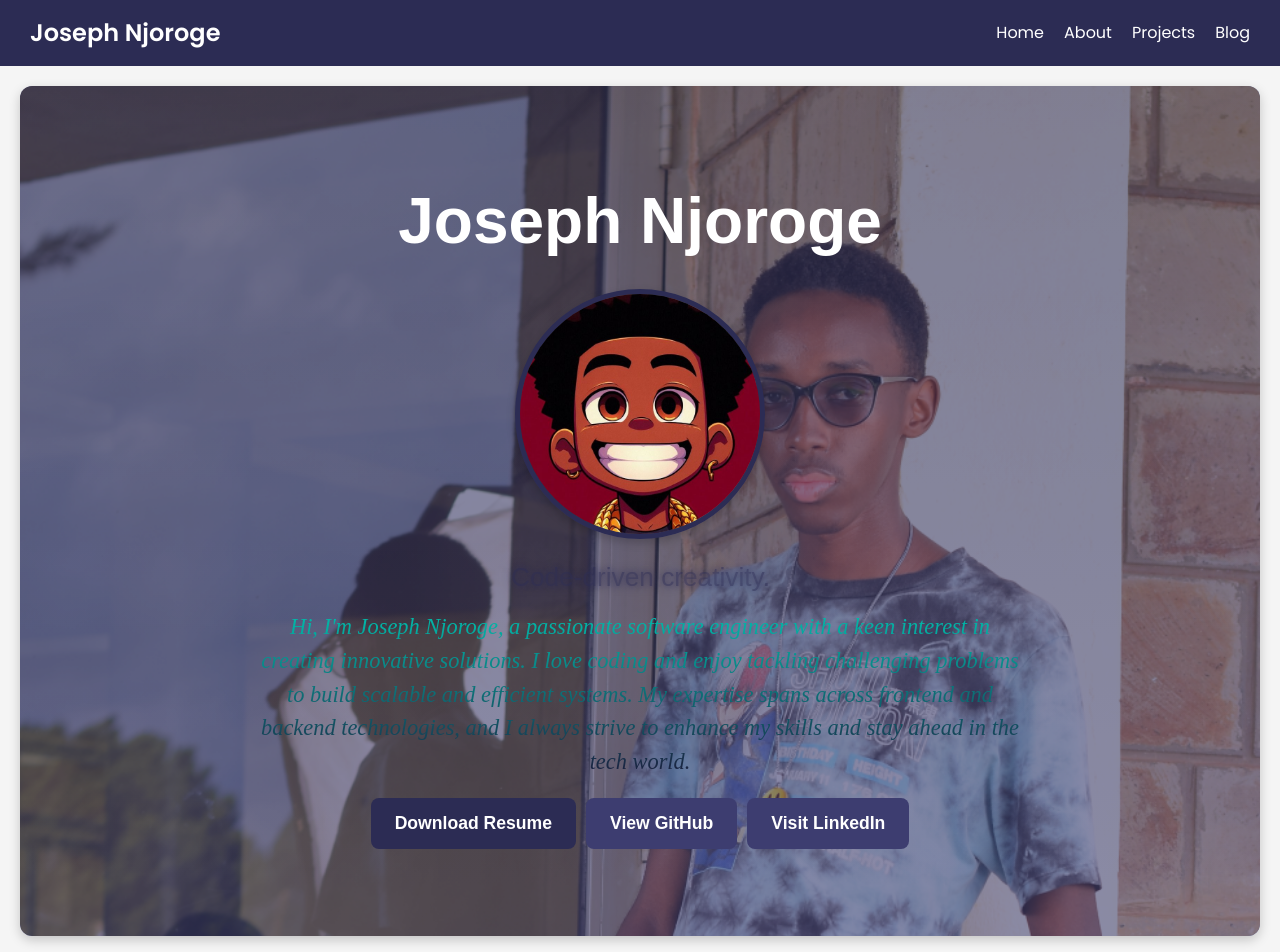
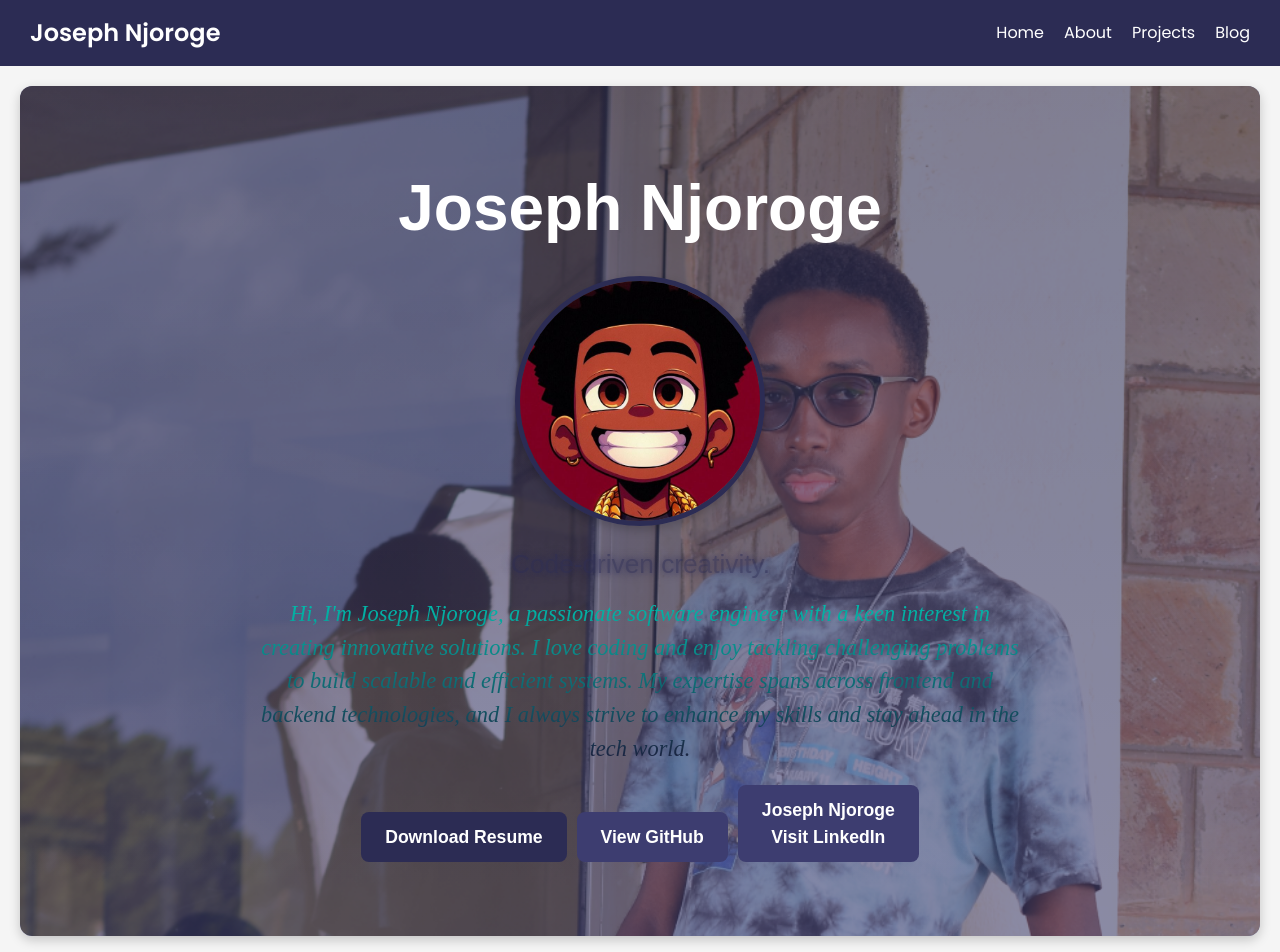
Before and after one commit to Joseph-Njoro/Joseph_Njoroge, a React (Vite) app in the folder vite-frontend/: page / in a window 1280 px wide. Shown: the top 952 px of the page. Built offline with nearby package versions, Linux system fonts and the light colour scheme.

Commit message:
LinkedIN badge

```diff
--- a/vite-frontend/src/pages/AboutMe.jsx
+++ b/vite-frontend/src/pages/AboutMe.jsx
@@ -136,7 +136,7 @@ const AboutMe = () => {
         <a href="mailto:ramosnjoro@gmail.com" className="contact-link">ramosnjoro@gmail.com</a>
         <ul className="social-links">
           <li><a href="https://github.com/Joseph-Njoro/" target="_blank" rel="noopener noreferrer">GitHub</a></li>
-          <li><a href="https://www.linkedin.com/in/joseph-njoroge-/" target="_blank" rel="noopener noreferrer">LinkedIn</a></li>
+          <li><a href="https://www.linkedin.com/in/JustJoseph7/" target="_blank" rel="noopener noreferrer">LinkedIn</a></li>
         </ul>
       </section>
 
--- a/vite-frontend/src/pages/LandingPage.jsx
+++ b/vite-frontend/src/pages/LandingPage.jsx
@@ -72,6 +72,7 @@ const LandingPage = () => {
               rel="noopener noreferrer"
               className="btn btn-secondary"
             >
+              <div class="badge-base LI-profile-badge" data-locale="en_US" data-size="large" data-theme="dark" data-type="VERTICAL" data-vanity="joseph-njoroge-604bb8359" data-version="v1"><a class="badge-base__link LI-simple-link" href="https://ke.linkedin.com/in/joseph-njoroge-604bb8359?trk=profile-badge">Joseph Njoroge</a></div>
               Visit LinkedIn
             </a>
           </div>
```
